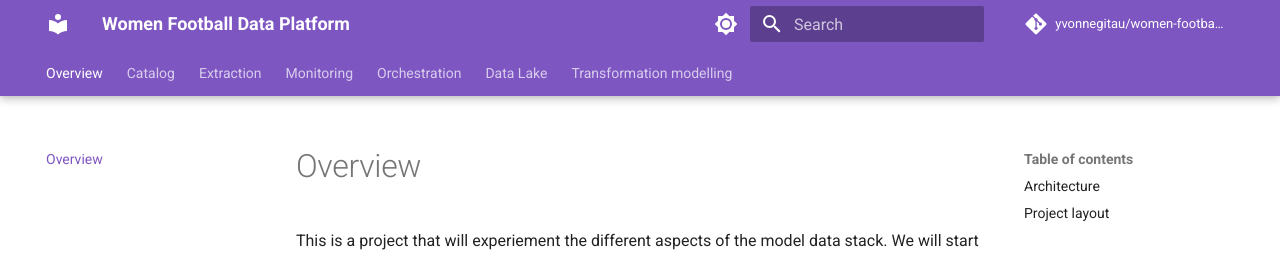
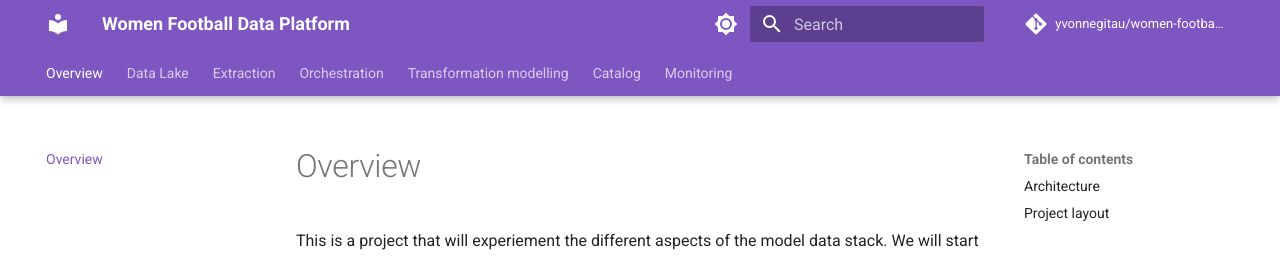
Before and after one commit to yvonnegitau/Data-Warehouse-Template, an MkDocs documentation site: the page built from docs/index.md, in a window 1280 px wide. Shown: the top 256 px of the page. Built offline with MkDocs 1.6.1 and Material for MkDocs 9.7.7, drawn with Linux system fonts in a browser that asks for light colours; comment, search, counter and statistics services are not loaded; some of the changed lines change nothing that is shown.

Commit message:
added minio

```diff
--- a/mkdocs.yml
+++ b/mkdocs.yml
@@ -22,3 +22,11 @@ theme:
   features:
     - navigation.tabs
     - navigation.tabs.sticky
+nav:
+  - index.md
+  - storage.md
+  - extraction.md
+  - orchestration.md
+  - transformation_modelling.md
+  - catalog.md
+  - monitoring.md
```
